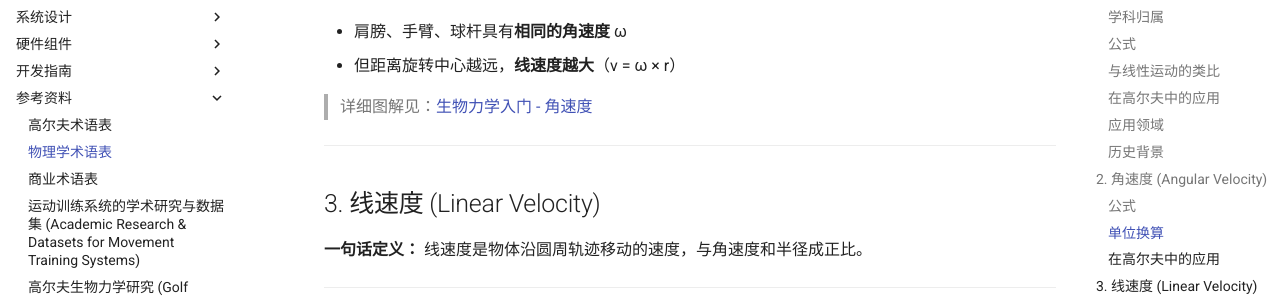
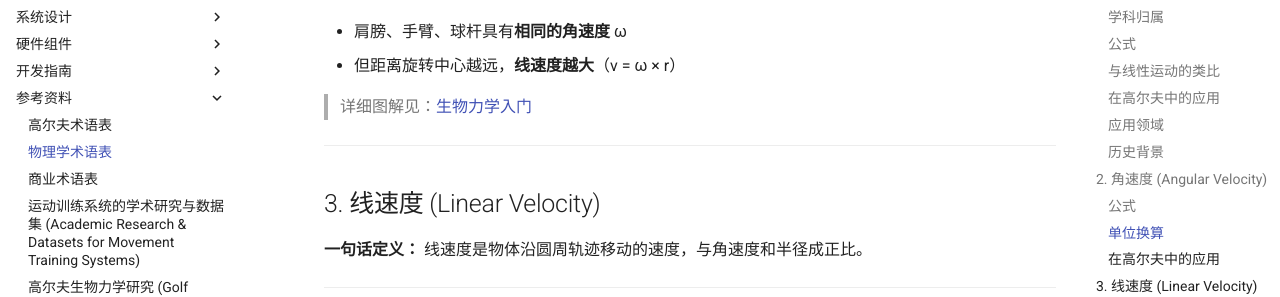
Before and after one commit to movement-chain-ai/movement-chain-docs, an MkDocs documentation site: the page built from docs/zh/reference/physics-glossary.md, in a window 1280 px wide and 900 px high, scrolled down 3018 px. Shown: the part 163-460 px from the top of the window. Built offline with MkDocs 1.6.1 and Material for MkDocs 9.7.7, drawn with Linux system fonts in a browser that asks for light colours; comment, search, counter and statistics services are not loaded; the version menu is left out.

Commit message:
修复 physics-glossary.md 中的链接
🤖 Generated with [Claude Code](https://claude.com/claude-code)

Co-Authored-By: Claude Opus 4.5 <noreply@anthropic.com>

```diff
--- a/docs/zh/reference/physics-glossary.md
+++ b/docs/zh/reference/physics-glossary.md
@@ -105,7 +105,7 @@ $$
 - 肩膀、手臂、球杆具有**相同的角速度** ω
 - 但距离旋转中心越远，**线速度越大**（v = ω × r）
 
-> 详细图解见：[生物力学入门 - 角速度](../design/research/biomechanics-101.md#41-什么是角速度)
+> 详细图解见：[生物力学入门](../design/research/biomechanics-101.md)
 
 ---
 
```
